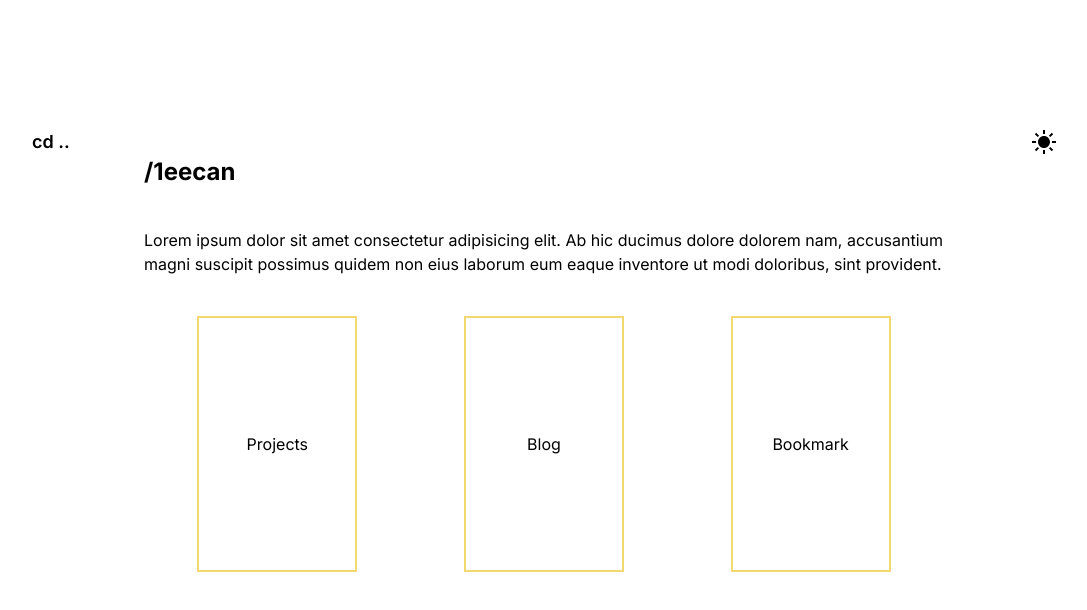
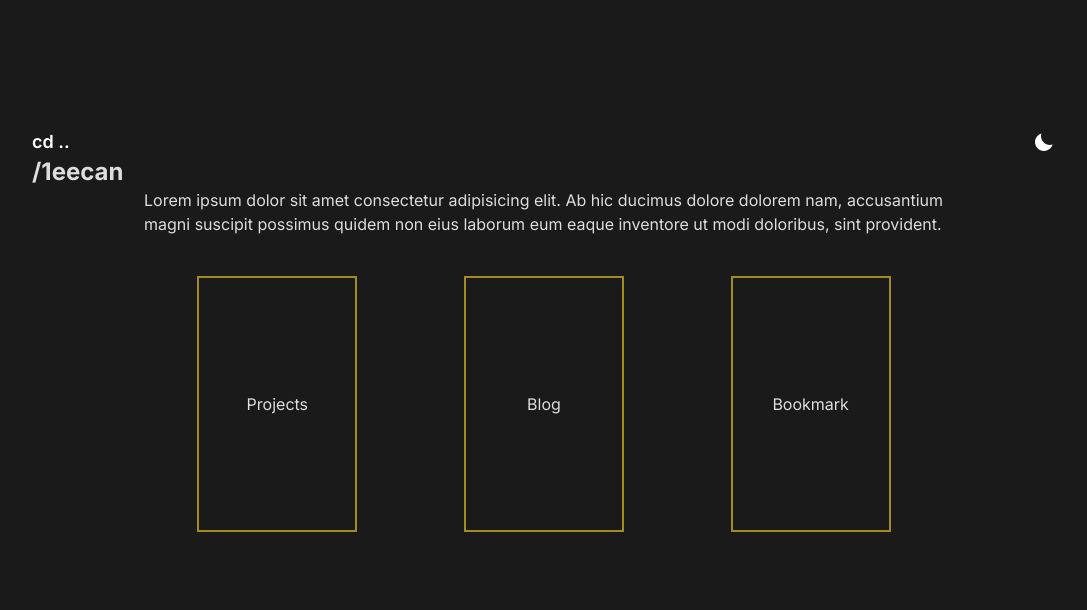
Before and after one commit to 1eecan/blog, a Next.js app: page / in a window 1280 px wide. Shown: the top 610 px of the page, without its empty margins (96-1183 px from the left). Built offline with nearby package versions, Linux system fonts and the light colour scheme; no server answers.

Commit message:
fix: delete cookie

```diff
--- a/package.json
+++ b/package.json
@@ -12,6 +12,7 @@
     "gray-matter": "^4.0.3",
     "next": "14.0.4",
     "next-mdx-remote": "^4.4.1",
+    "next-themes": "^0.2.1",
     "react": "^18",
     "react-dom": "^18",
     "rehype-pretty-code": "^0.10.2",
--- a/src/app/(root)/blog/[slug]/page.tsx
+++ b/src/app/(root)/blog/[slug]/page.tsx
@@ -19,7 +19,6 @@ const Post = async ({ params }: { params: { slug: string } }) => {
   return (
     <>
       <ProgressBar />
-      <Breadcrumb />
       <div className="prose dark:text-white">
         <div>{data.date}</div>
         <MDXRemote
--- a/src/app/(root)/blog/page.tsx
+++ b/src/app/(root)/blog/page.tsx
@@ -6,7 +6,6 @@ const BlogHome = async () => {
   const posts = await getPosts();
   return (
     <>
-      <Breadcrumb />
       <div className="mt-10 flex flex-col gap-6">
         {posts.map((post) => (
           <Link key={post.slug} href={`/blog/${post.slug}/`}>
--- a/src/app/(root)/layout.tsx
+++ b/src/app/(root)/layout.tsx
@@ -1,9 +1,9 @@
 import type { Metadata } from "next";
 import { Inter } from "next/font/google";
 import "../globals.css";
-import getCookie from "../_lib/utils/getCookie";
 
 import Header from "../_ui/components/Header/Header";
+import Breadcrumb from "../_ui/components/Breadcrumb/Breadcrumb";
 const inter = Inter({ subsets: ["latin"] });
 
 export const metadata: Metadata = {
@@ -16,12 +16,14 @@ export default function RootLayout({
 }: {
   children: React.ReactNode;
 }) {
+  const initialTheme = "DARK_THEME";
   return (
-    <html lang="ko" className={getCookie()}>
+    <html lang="ko" className={initialTheme}>
       <body
         className={`${inter.className} antialiased dark:bg-[#1a1a1a] dark:text-[#dddddd]`}
       >
-        <Header theme={getCookie()} />
+        <Header initialTheme={initialTheme} />
+        <Breadcrumb />
         <div className="max-w-[800px] mx-auto">{children}</div>
       </body>
     </html>
--- a/src/app/(root)/page.tsx
+++ b/src/app/(root)/page.tsx
@@ -7,7 +7,6 @@ const Home = () => {
 
   return (
     <div className="flex flex-col gap-10">
-      <Breadcrumb />
       <p>
         Lorem ipsum dolor sit amet consectetur adipisicing elit. Ab hic ducimus
         dolore dolorem nam, accusantium magni suscipit possimus quidem non eius
--- a/src/app/_ui/components/DarkModeButton/DarkModeButton.tsx
+++ b/src/app/_ui/components/DarkModeButton/DarkModeButton.tsx
@@ -4,24 +4,21 @@ import { useState, useEffect } from "react";
 import Moon from "./assets/moon.svg";
 import Sun from "./assets/sun.svg";
 import Image from "next/image";
-import setCookie from "@/app/_lib/utils/setCookie";
 
-const THEME_KEY = "theme";
 const LIGHT_THEME = "light";
 const DARK_THEME = "dark";
 
 const DarkModeButton = ({
-  buttonTheme,
+  initialTheme,
 }: {
-  buttonTheme: string | undefined;
+  initialTheme: string | undefined;
 }) => {
   const [theme, setTheme] = useState<string | undefined>(() =>
-    buttonTheme === undefined ? LIGHT_THEME : buttonTheme
+    initialTheme === undefined ? LIGHT_THEME : DARK_THEME
   );
 
   const toggleDarkMode = () => {
     const newTheme = theme === LIGHT_THEME ? DARK_THEME : LIGHT_THEME;
-    setCookie(THEME_KEY, newTheme);
     setTheme(newTheme);
   };
 
--- a/src/app/_ui/components/Header/Header.tsx
+++ b/src/app/_ui/components/Header/Header.tsx
@@ -3,7 +3,7 @@
 import { useRouter } from "next/navigation";
 import DarkModeButton from "../DarkModeButton/DarkModeButton";
 
-const Header = ({ theme }: { theme: string | undefined }) => {
+const Header = ({ initialTheme }: { initialTheme: string | undefined }) => {
   const router = useRouter();
   return (
     <nav className="w-full flex justify-between">
@@ -17,7 +17,7 @@ const Header = ({ theme }: { theme: string | undefined }) => {
           cd ..
         </p>
       </div>
-      <DarkModeButton buttonTheme={theme} />
+      <DarkModeButton initialTheme={initialTheme} />
     </nav>
   );
 };
```
Also changed, not shown: 1 other file (tests, documents, lock files or other folders).
